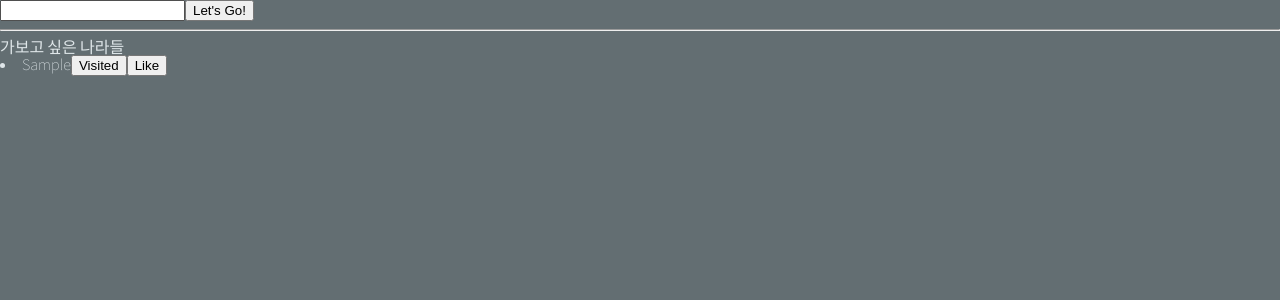
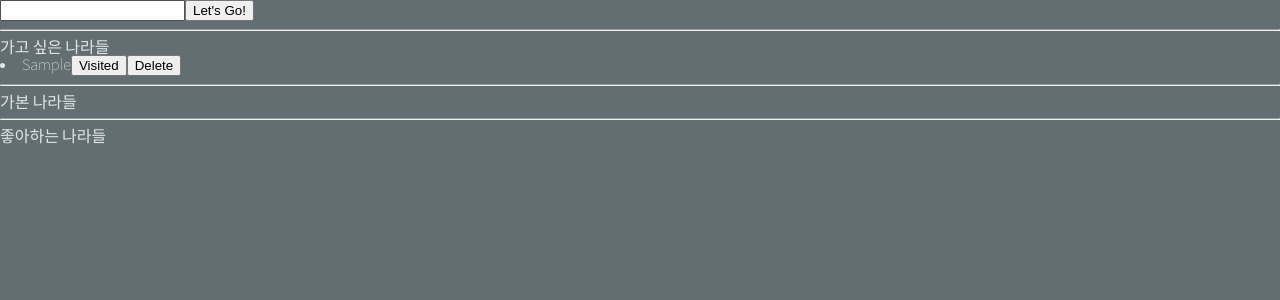
Before and after one commit to Joie-Kim/asg-react-study, a React (Vite) app: page / in a window 1280 px wide. Both pictures are taken after typing "Sample" into the empty fields and a click on the button "Let's Go!". Shown: the top 300 px of the page. Built offline with nearby package versions, Linux system fonts and the light colour scheme.

Commit message:
fix: seperate list into category
using recoil selector

```diff
--- /dev/null
+++ b/src/Recoil/country/atoms.ts
@@ -0,0 +1,7 @@
+import { atom } from 'recoil';
+import { ICountry } from '../../types/country';
+
+export const countryState = atom<ICountry[]>({
+  key: 'countryState',
+  default: [],
+});
--- /dev/null
+++ b/src/Recoil/country/selectors.ts
@@ -0,0 +1,13 @@
+import { selector } from 'recoil';
+import { countryState } from './atoms';
+import { CategoryTypes } from '@/types/country';
+
+export const countrySelector = selector({
+  key: 'countrySelector',
+  get: ({ get }) => {
+    const countries = get(countryState);
+    return CategoryTypes.map((category) =>
+      countries.filter((country) => country.category === category)
+    );
+  },
+});
--- a/src/atoms.ts
+++ /dev/null
@@ -1,12 +0,0 @@
-import { atom } from 'recoil';
-
-export interface ICountry {
-  id: string;
-  name: string;
-  category: 'Wish' | 'Visited' | 'Like';
-}
-
-export const countriesState = atom<ICountry[]>({
-  key: 'countries',
-  default: [],
-});
--- /dev/null
+++ b/src/components/ButtonBox.tsx
@@ -0,0 +1,34 @@
+import { ICountry } from '@/types/country';
+
+interface Props {
+  category: ICountry['category'];
+  onChange: (ctg: ICountry['category']) => void;
+  onDelete: () => void;
+}
+
+const ButtonBox = ({ category, onChange, onDelete }: Props) => {
+  switch (category) {
+    case 'Wish':
+      return (
+        <span>
+          <button onClick={() => onChange('Visited')}>Visited</button>
+          <button onClick={onDelete}>Delete</button>
+        </span>
+      );
+    case 'Visited':
+      return (
+        <span>
+          <button onClick={() => onChange('Prefer')}>Prefer</button>
+          <button onClick={() => onChange('Wish')}>Wish</button>
+        </span>
+      );
+    case 'Prefer':
+      return (
+        <span>
+          <button onClick={() => onChange('Visited')}>Visited</button>
+        </span>
+      );
+  }
+};
+
+export default ButtonBox;
--- a/src/components/CountryForm.tsx
+++ b/src/components/CountryForm.tsx
@@ -1,4 +1,4 @@
-import { countriesState } from '@/atoms';
+import { countryState } from '@/Recoil/country/atoms';
 import { useForm } from 'react-hook-form';
 import { useRecoilState } from 'recoil';
 import { v4 as uuidv4 } from 'uuid';
@@ -8,7 +8,7 @@ interface IForm {
 }
 
 const CountryForm = () => {
-  const [countries, setCountries] = useRecoilState(countriesState);
+  const [countries, setCountries] = useRecoilState(countryState);
   const {
     register,
     handleSubmit,
--- a/src/components/CountryItem.tsx
+++ b/src/components/CountryItem.tsx
@@ -1,10 +1,13 @@
-import { ICountry, countriesState } from '@/atoms';
+import { ICountry } from '@/types/country';
+import ButtonBox from './ButtonBox';
 import { useSetRecoilState } from 'recoil';
+import { countryState } from '@/Recoil/country/atoms';
 
 const CountryItem = ({ id, name, category }: ICountry) => {
-  const setCountries = useSetRecoilState(countriesState);
+  const setCountries = useSetRecoilState(countryState);
 
-  const onClick = (newCategory: ICountry['category']) => {
+  /** 카테고리 변경 함수 */
+  const onCategoryChange = (newCategory: ICountry['category']) => {
     setCountries((prev) =>
       prev.map((country) =>
         country.id === id ? { ...country, category: newCategory } : country
@@ -12,18 +15,19 @@ const CountryItem = ({ id, name, category }: ICountry) => {
     );
   };
 
+  /** 항목 삭제 함수 */
+  const onCountryDelete = () => {
+    setCountries((prev) => prev.filter((country) => country.id !== id));
+  };
+
   return (
     <li>
       <span>{name}</span>
-      {category !== 'Wish' && (
-        <button onClick={() => onClick('Wish')}>Wish</button>
-      )}
-      {category !== 'Visited' && (
-        <button onClick={() => onClick('Visited')}>Visited</button>
-      )}
-      {category !== 'Like' && (
-        <button onClick={() => onClick('Like')}>Like</button>
-      )}
+      <ButtonBox
+        category={category}
+        onChange={onCategoryChange}
+        onDelete={onCountryDelete}
+      />
     </li>
   );
 };
--- a/src/routes/Home.tsx
+++ b/src/routes/Home.tsx
@@ -1,16 +1,27 @@
-import { countriesState } from '@/atoms';
+import { countrySelector } from '@/Recoil/country/selectors';
 import CountryForm from '@/components/CountryForm';
 import CountryItem from '@/components/CountryItem';
 import { useRecoilValue } from 'recoil';
 
 const Home = () => {
-  const countries = useRecoilValue(countriesState);
+  const [wishList, visitedList, preferList] = useRecoilValue(countrySelector);
+
   return (
     <div>
       <CountryForm />
       <hr />
-      <h1>가보고 싶은 나라들</h1>
-      {countries.map((country) => (
+      <h1>가고 싶은 나라들</h1>
+      {wishList.map((country) => (
+        <CountryItem key={country.id} {...country} />
+      ))}
+      <hr />
+      <h1>가본 나라들</h1>
+      {visitedList.map((country) => (
+        <CountryItem key={country.id} {...country} />
+      ))}
+      <hr />
+      <h1>좋아하는 나라들</h1>
+      {preferList.map((country) => (
         <CountryItem key={country.id} {...country} />
       ))}
     </div>
--- /dev/null
+++ b/src/types/country.ts
@@ -0,0 +1,7 @@
+export const CategoryTypes = ['Wish', 'Visited', 'Prefer'] as const;
+
+export interface ICountry {
+  id: string;
+  name: string;
+  category: (typeof CategoryTypes)[number];
+}
```
